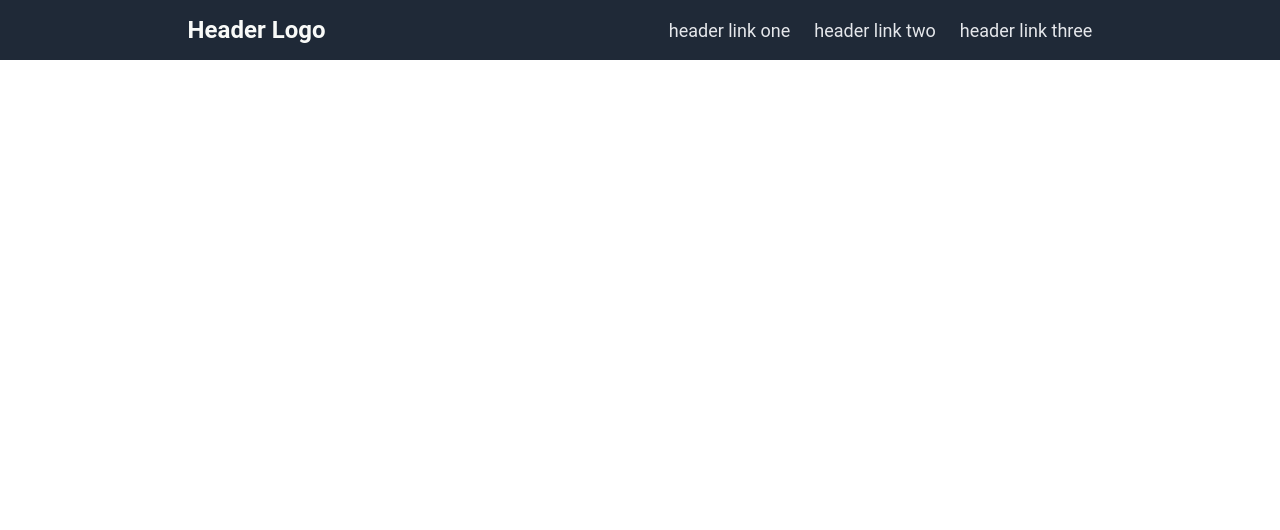
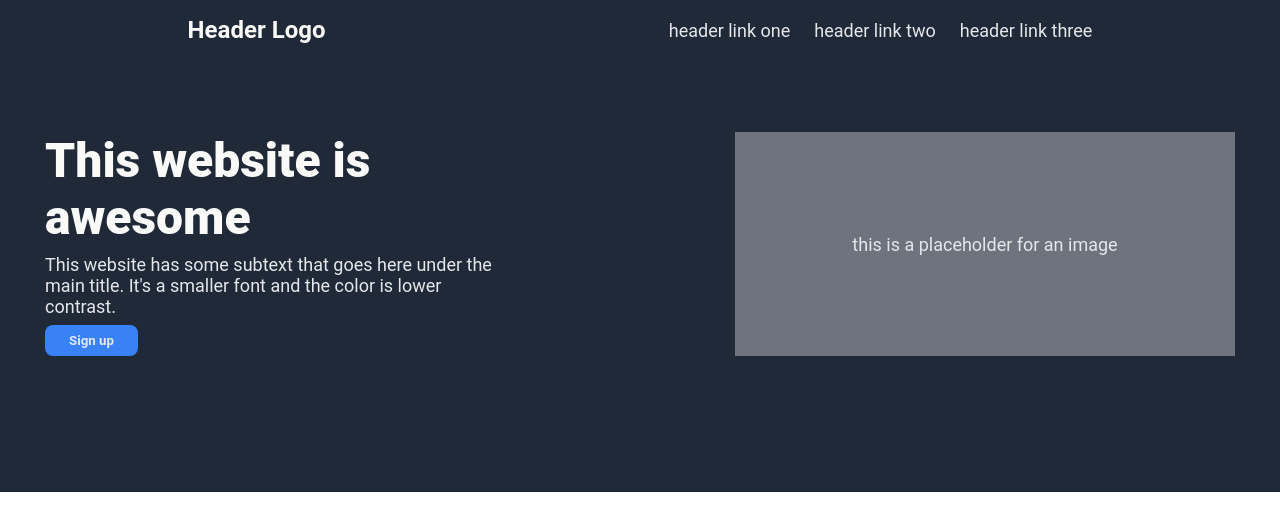
Before and after one commit to SpeakBoy/odin-landing-page, a plain HTML site: page index.html in a window 1280 px wide. Drawn offline with Linux system fonts and the light colour scheme.

Commit message:
Add styling for hero

```diff
--- a/index.html
+++ b/index.html
@@ -6,13 +6,26 @@
         <link rel="stylesheet" href="style.css">
     </head>
     <body>
+
+        <div class="hero">
             <div class="header">
-            <p class="logo">Header Logo</p>
+                <h1 class="logo">Header Logo</h1>
                 <ul class="header-links">
                     <li><a href="https://www.google.com">header link one</a></li>
                     <li><a href="https://www.google.com">header link two</a></li>
                     <li><a href="https://www.google.com">header link three</a></li>
                 </ul>
             </div>
+            <div class="hero-bottom">
+                <div class="hero-text">
+                    <p class="hero-main">This website is awesome</p>
+                    <p class="hero-secondary">This website has some subtext that goes here under the main title. It's a smaller font and the color is lower contrast.</p>
+                    <button class="hero-button">Sign up</button>
+                </div>
+                <div class="hero-image">
+                    <p class="hero-image-text">this is a placeholder for an image</p>
+                </div>
+            </div>
+        </div>
     </body>
 </html>
--- a/style.css
+++ b/style.css
@@ -4,18 +4,63 @@
     font-family: Roboto;
 }
 
+.hero {
+    display: flex;
+    flex-direction: column;
+    background-color: #1F2937;
+    padding: 16px;
+    gap: 48px;
+}
+
 .header {
     display: flex;
     justify-content: space-around;
     align-items: center;
-    background-color: #1F2937;
-    padding: 16px;
+}
+
+.hero-bottom {
+    display: flex;
+    justify-content: center;
+    gap: 240px;
+    padding-top: 40px;
+    padding-bottom: 120px;
+}
+
+.hero-text {
+    display: flex;
+    flex-direction: column;
+    flex-wrap: wrap;
+    width: 450px;
+    gap: 8px;
+}
+
+.hero-main {
+    font-size: 48px;
+    color: #F9FAF8;
+    font-weight: 900;
+}
+
+.hero-secondary,
+.hero-image-text {
+    font-size:  18px;
+    color: #E5E7EB;
+}
+
+.hero-button {
+    align-self: flex-start;
+}
+
+.hero-image {
+    display: flex;
+    justify-content: center;
+    align-items: center;
+    background-color: #6D747D;
+    width: 500px;
 }
 
 .logo {
     font-size: 24px;
     color: #F9FAF8;
-    font-weight: bold;
 }
 
 .header-links {
@@ -32,3 +77,12 @@ a {
     font-size: 18px;
     color: #E5E7EB;
 }
+
+button {
+    background-color: #3882F6;
+    color: #E5E7EB;
+    font-weight: bold;
+    border-radius: 8px;
+    border: none;
+    padding: 8px 24px;
+}
```
Lines whose indentation alone changed are shown as unchanged.
